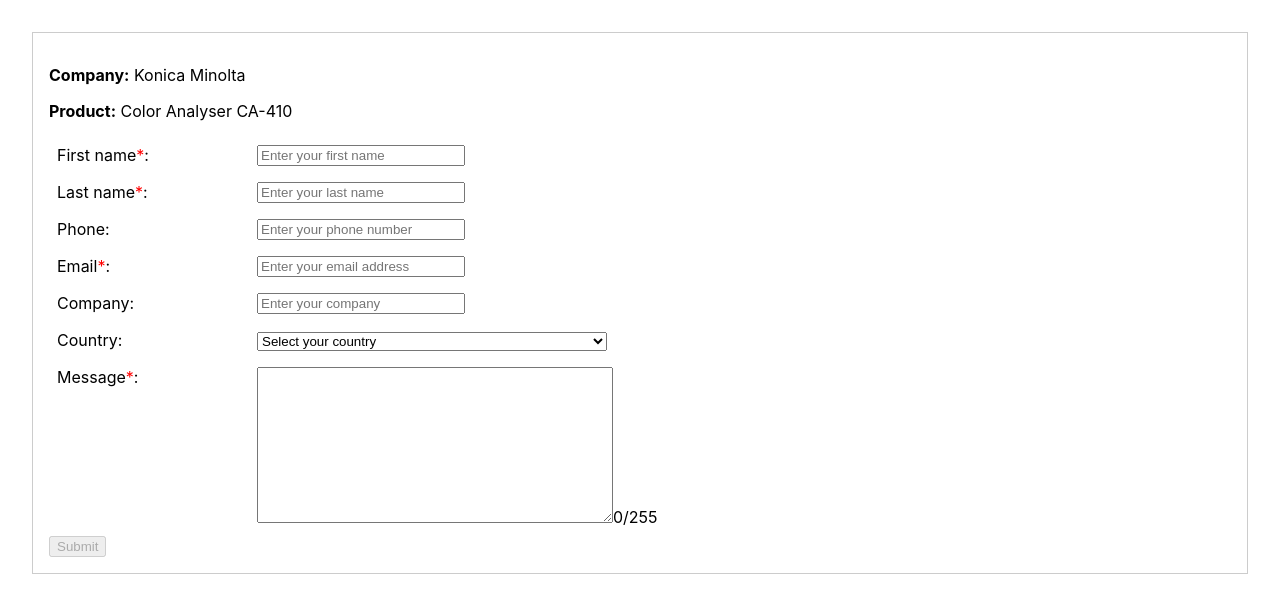
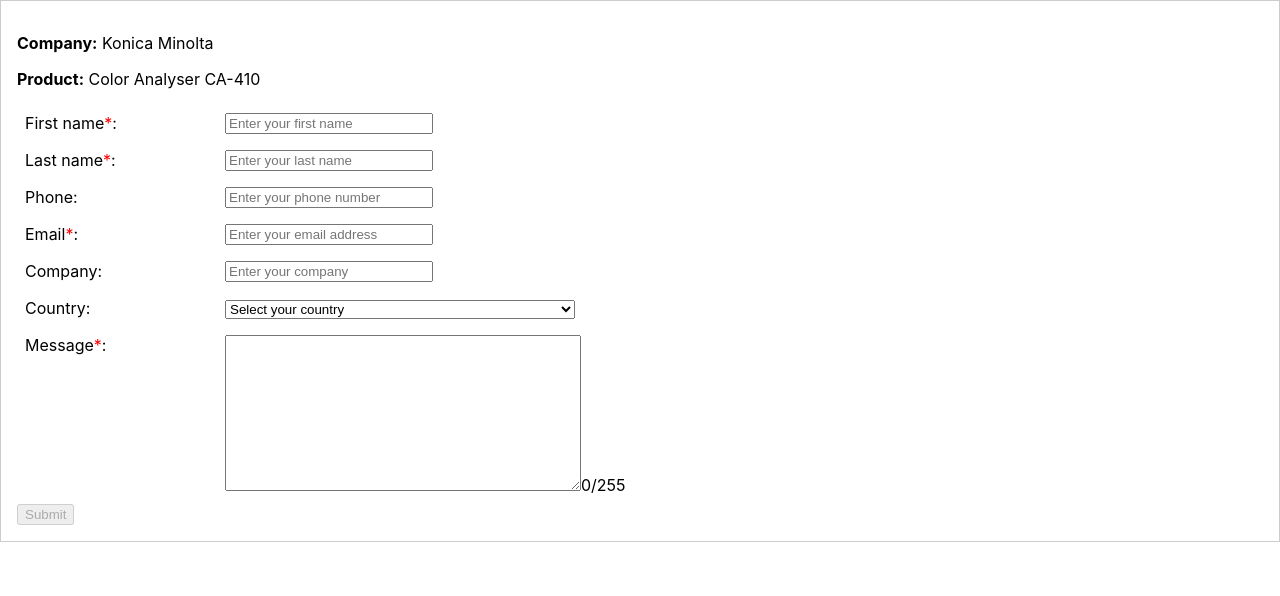
Before and after one commit to TurboTractopelle/photonform, a React app: page / in a window 1280 px wide. Shown: the top 596 px of the page. Built offline with nearby package versions, Linux system fonts and the light colour scheme.

Commit message:
fix: change App css

```diff
--- a/src/App.css
+++ b/src/App.css
@@ -1,7 +1,3 @@
-.App {
-	padding: 2rem;
-}
-
 form {
 	border: solid 1px #ccc;
 	padding: 1rem;
```
